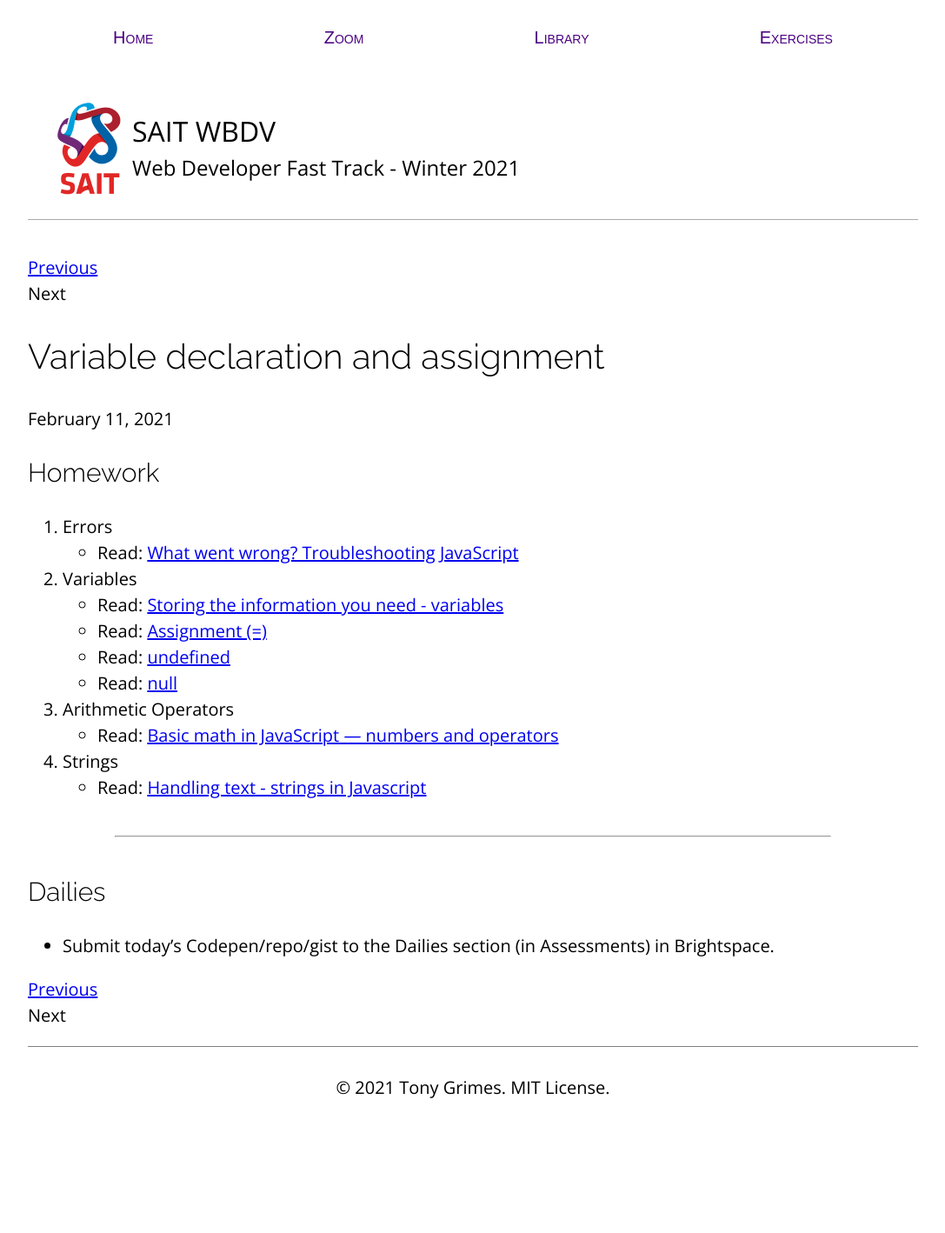
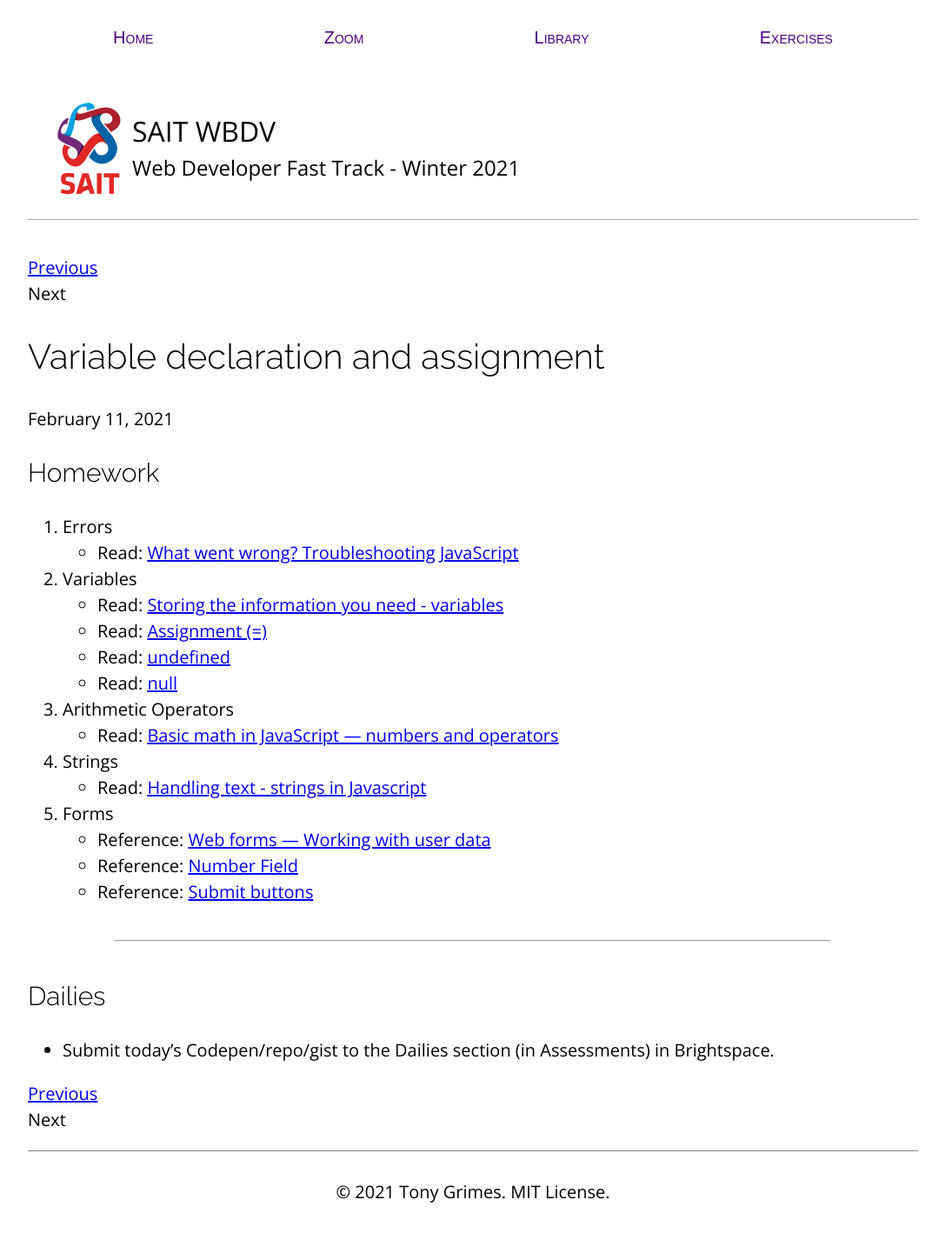
Before and after one commit to sait-wbdv/winter-2021, a Jekyll site: the page built from _posts/2021-02-11-variable-declaration-assignment.md, in a window 1280 px wide. Shown: the whole page at 87% size, without its empty margins (96-1183 px from the left). Built offline with Jekyll 4.4.1, drawn with Linux system fonts in a browser that asks for light colours; nearby versions of some CDN libraries; before the commit the page ends 1298 px from its top, so only the background shows below that; part of the change alters nothing that is shown.

Commit message:
added W5R stub

````diff
--- a/_posts/2021-02-11-variable-declaration-assignment.md
+++ b/_posts/2021-02-11-variable-declaration-assignment.md
@@ -16,6 +16,11 @@ categories: cpnt262
     - Read: [Basic math in JavaScript — numbers and operators](https://developer.mozilla.org/en-US/docs/Learn/JavaScript/First_steps/Math)
 4. Strings
     - Read: [Handling text - strings in Javascript](https://developer.mozilla.org/en-US/docs/Learn/JavaScript/First_steps/Strings)
+5. Forms
+    - Reference: [Web forms — Working with user data](https://developer.mozilla.org/en-US/docs/Learn/Forms)
+    - Reference: [Number Field](https://developer.mozilla.org/en-US/docs/Learn/Forms/HTML5_input_types#numeric_field)
+    - Reference: [Submit buttons](https://developer.mozilla.org/en-US/docs/Learn/Forms/Basic_native_form_controls#actual_buttons)
+
 
 ---
 {% comment %}
@@ -24,23 +29,116 @@ categories: cpnt262
 
 ---
 
-## 1. Lecture/Live-code
+## 1. Variable Declaration vs Assignment
 ### Learning Objectives
-### Terms
+- Define the difference between [syntax vs logic errors]((https://developer.mozilla.org/en-US/docs/Learn/JavaScript/First_steps/What_went_wrong)).
+- Discuss the Creation and Execution phases in Javascript.
+  - Define the global object.
+- Define the difference between variable declaration and assignment.
+  - Demonstrate the [assignment operator](https://developer.mozilla.org/en-US/docs/Web/JavaScript/Reference/Operators/Assignment) (`=`).
+  - Demonstrate the difference between [`let`](https://developer.mozilla.org/en-US/docs/Web/JavaScript/Reference/Statements/let) and [`const`](https://developer.mozilla.org/en-US/docs/Web/JavaScript/Reference/Statements/const) when declaring variables.
+- Define the primitive value types.
+  - Define the difference between `undefined` and `null`.
+  - Discuss the difference between "_x_ not defined" and `undefined`.
+
+### Terminology
+Syntax Error
+: These are spelling errors in your code that actually cause the program not to run at all, or stop working part way through — you will usually be provided with some error messages too. These are usually okay to fix, as long as you are familiar with the right tools and know what the error messages mean!
+
+Logic Error
+: These are errors where the syntax is actually correct but the code is not what you intended it to be, meaning that program runs successfully but gives incorrect results. These are often harder to fix than syntax errors, as there usually isn't an error message to direct you to the source of the error.
+
+Variable
+: A _named_ Javascript value.
+
+Operator
+: A symbol that is used to perform an operation. The most common form is the _binary_ operator that performs an operation on items located on either side of the symbol.
+
+Operand
+: The values that operators act on. For example, in `1 + 2`, the `1` and `2` are operands.
+
+Primitive Value Types
+: Data types that exist at the lowest level of the Javascript implmentation. There are seven primitive values in JS; this course will cover these five: [`undefined`](https://developer.mozilla.org/en-US/docs/Glossary/undefined), [`null`](https://developer.mozilla.org/en-US/docs/Glossary/Null), [`boolean`](https://developer.mozilla.org/en-US/docs/Glossary/Boolean),[`string`](https://developer.mozilla.org/en-US/docs/Glossary/String), [`number`](https://developer.mozilla.org/en-US/docs/Glossary/Number)
+
+Expression
+: A piece of code that returns a value.
+
+Variable Declaration
+: Creating a variable name in memory (with or without a value). In Jascript ES6, this is accomplished with the `const` and `let` declaration keywords.
+
+Variable Assignment
+: When we give a variable name a value using the `=` asignment operator. We say we've "assigned a variable". If a variable hasn't been assigned, it's value will be `undefined`.
+
+Mutable
+: Able to be changed. In Javascript, only arrays and objects (which include HTML Element variables) are mutable.
+
 ### Materials
+- Node console(!)
+
 ### Key Takeaways
+- When declaring variables, start with the `const` keyword and use `let` only when you need to reassign a variable. Avoid the use of `var`.
+- Variables defined with `const` are still mutable, they just can't be reassigned. In other words, you can create an array with the `const` keyword and the items in the array can still be changed.
+- Never explicitly assign a variable to `undefined`. When you need a variable to be "nothing" use `null` instead.
+
+### Common assignment/declaration syntax errors
+1. Calling a variable that hasn't been declared:
+
+    ```
+    Uncaught ReferenceError: 'whatever' is not defined
+    ```
+
+    Probably the most common syntax error: trying to use a variable that doesn't exist. Best solution: declare the variable so it exists!
+
+2. Re-assigning a `const` variable:
+
+    ```
+    Uncaught TypeError: invalid assignment to const 'whatever'
+    ```
+
+    You tried to reassign a constant. Try declaring with `let` if you need to reassign.
+
+3. Missing assignment on `const` variable:
+
+    ```
+    Uncaught SyntaxError: missing = in const declaration
+    ```
+
+    The `const` keyword requires that you assign the variable with a value at the time of creation. If you need to create a variable without assigning it, use `let`.
 
 ---
 
-## 2. Lecture/Live-code
+## 2. Numbers, arithmetic operators and forms
 ### Learning Objectives
-### Terms
+- Define the `number` primitive type.
+- Define the `string` primitive type.
+- Define value coersion.
+- Arithmetically add two numbers and log the result to the console.
+- Create a form element with two number fields and a submit button.
+- Add a `submit` event listener to a form that adds two number field values (and log the result to the console).
+
+### Terminology
+Coersion
+: Converting a value from one type to another.
+
+Arithmetic operator
+: Operators that take numerical values (either literals or variables) as their operands and return a single numerical value.
+
+Addition Operator (`+`)
+: The addition operator produces the sum of numeric operands or string concatenation.
+
 ### Materials
+- [Adding Machine](https://gist.github.com/acidtone/41311f0c2ae259445de4e6ca3b400edc)
+
 ### Key Takeaways
+- Javascript is an "untyped" language, meaning JS will try it's best to convert one type to another to "help" you out.
+- The `+` operator adds values if they are numbers. It will concatenate values if one or more is a string.
+- Forms will try to submit to a server by default. Use `event.preventDefault` to stop this (the event must be passed as an argument in the event listener).
+- Forms will convert all input values to strings. Use `parseFloat` to convert a string into a number.
 
 ---
 
 ## Open lab-time
+
 
 ---
 
````
